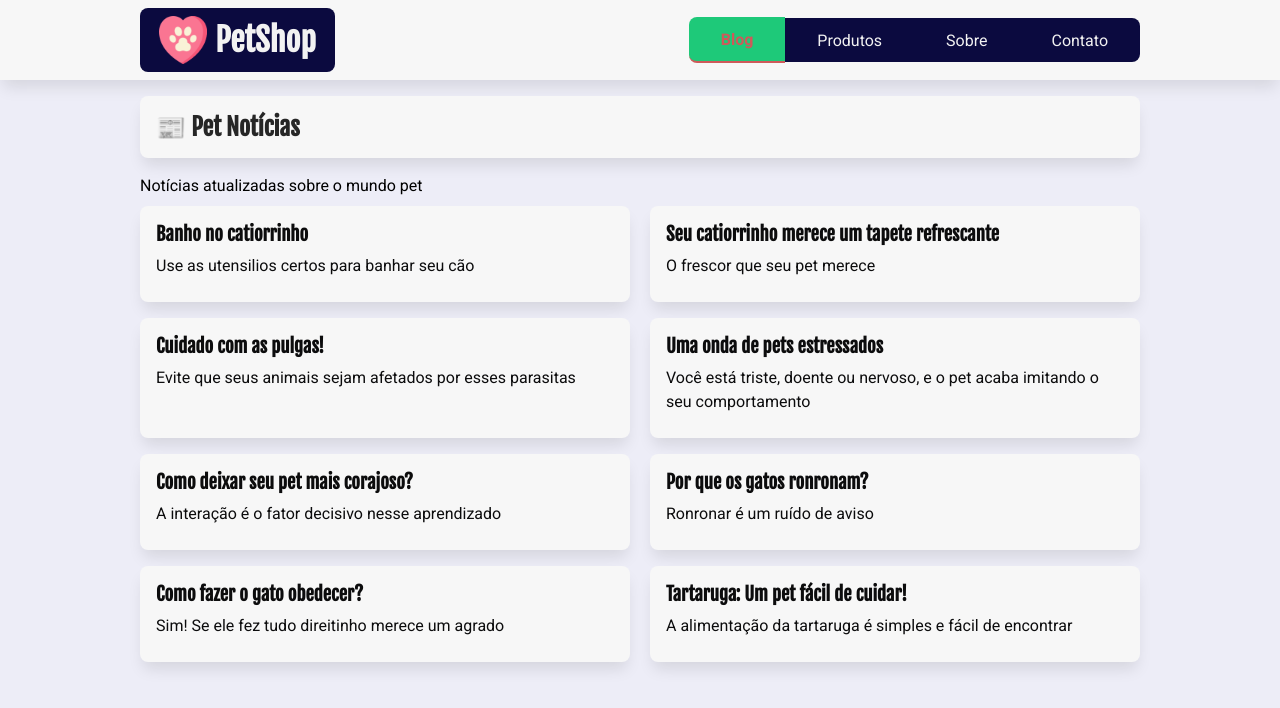
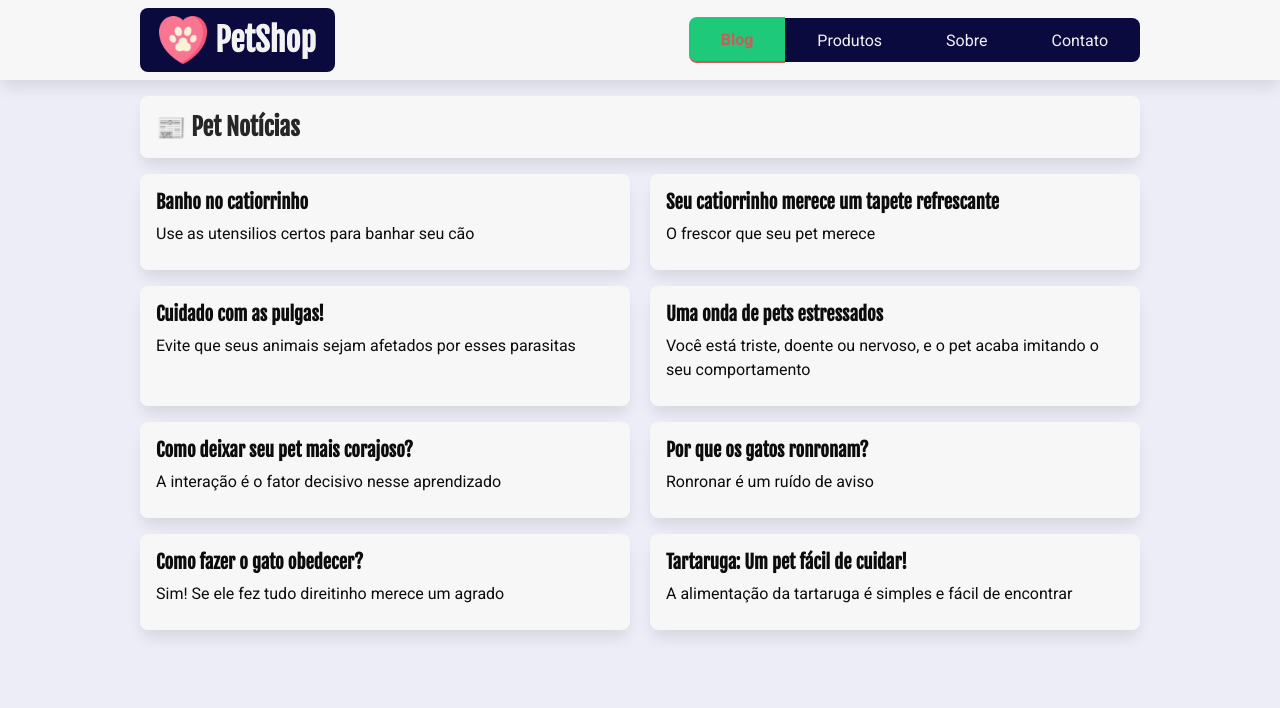
Before and after one commit to PauloHenrique00-tech/petshop, a Next.js app: page / in a window 1280 px wide. Shown: the top 708 px of the page. Built offline with nearby package versions, Linux system fonts and the light colour scheme; data requests are answered from the project's data file.

Commit message:
Aplica renderização condicional

```diff
--- a/src/app/page.tsx
+++ b/src/app/page.tsx
@@ -1,6 +1,7 @@
 import ListaPosts from "@/components/ListaPosts";
 import estilos from "./page.module.css";
 import { Post } from "@/types/Post";
+import SemPosts from "@/components/SemPosts";
 
 export default async function Home() {
   const resposta = await fetch(`http://localhost:2112/posts`, {
@@ -19,8 +20,9 @@ export default async function Home() {
   return (
     <section className={estilos.conteudo}>
       <h2>Pet Notícias</h2>
-      <p>Notícias atualizadas sobre o mundo pet</p>
-      <ListaPosts posts={posts} />
+
+      {/* Renderização condicional */}
+      {posts.length === 0 ? <SemPosts /> : <ListaPosts posts={posts} />}
     </section>
   );
 }
```
